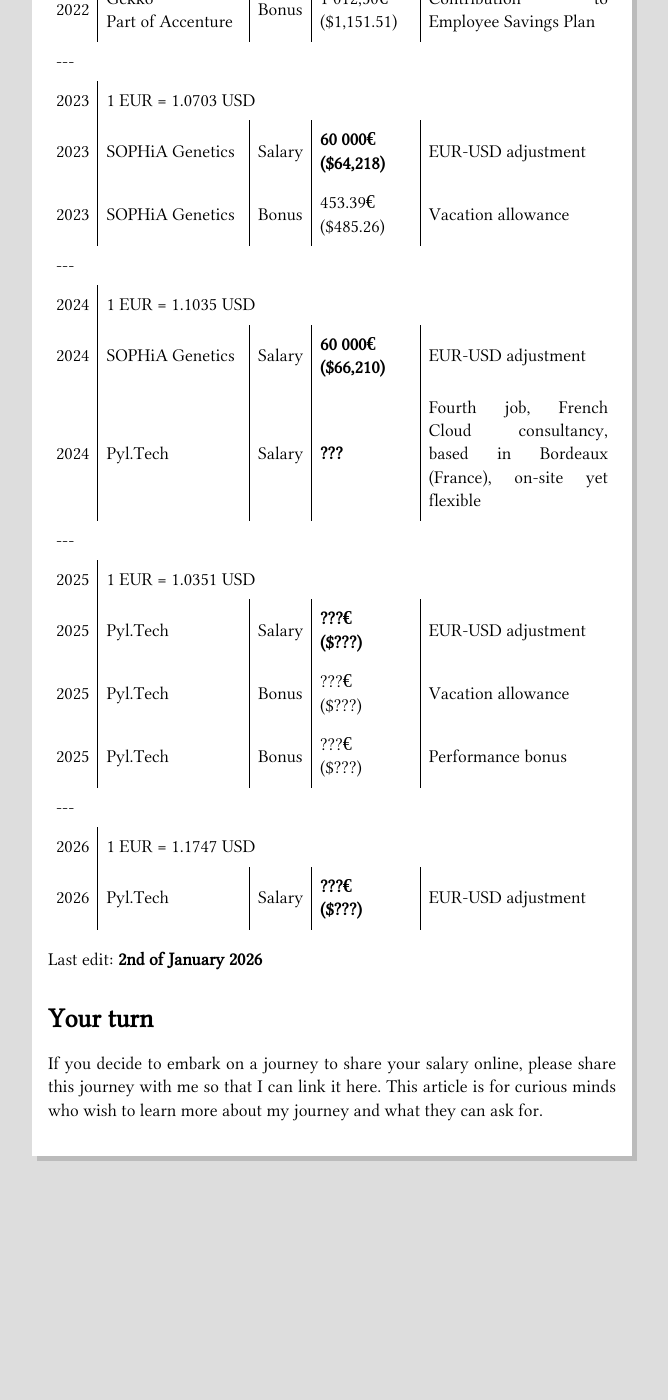
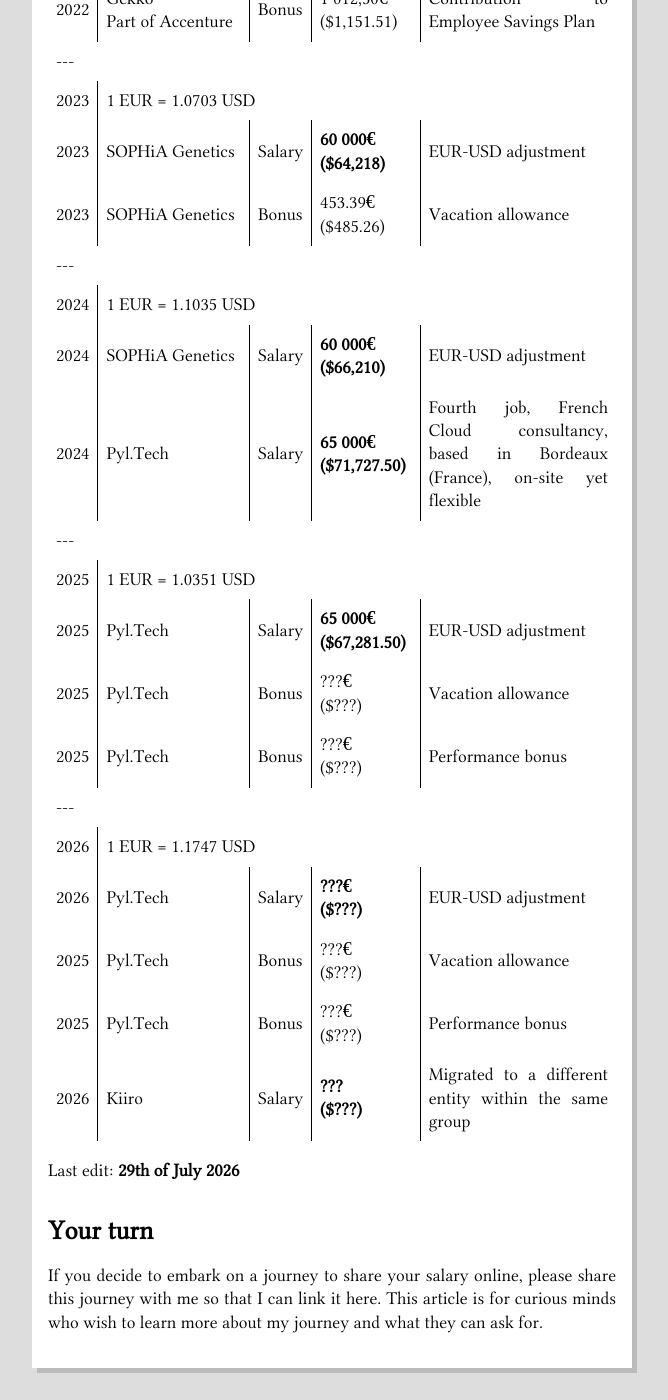
Before and after one commit to vcz-fr/Website, a Jekyll site: the page built from _posts/2023/2023-12-17-salary.md, in a window 1280 px wide and 1400 px high, scrolled down 4002 px. Shown: the whole window, without its empty margins (504-1172 px from the left). Built offline with Jekyll 4.4.1, drawn with Linux system fonts in a browser that asks for light colours; before the commit the page ends 5190 px from its top, so only the background shows below that.

Commit message:
Update salary blog post

```diff
--- a/_posts/2023/2023-12-17-salary.md
+++ b/_posts/2023/2023-12-17-salary.md
@@ -125,21 +125,24 @@
         <tr><td colspan="5">---</td></tr>
         <tr class="_chk-usd"><td>2024</td><td colspan="4">1 EUR = 1.1035 USD</td></tr>
         <tr class="_chk-usd"><td>2024</td><td>SOPHiA Genetics</td><td>Salary</td><td><b>60&nbsp;000€<br><span class="_chk-usd">($66,210)</span></b></td><td>EUR-USD adjustment</td></tr>
-        <tr><td>2024</td><td>Pyl.Tech</td><td>Salary</td><td><b>???</b></td><td>Fourth job, French Cloud consultancy, based in Bordeaux (France), on-site yet flexible</td></tr>
+        <tr><td>2024</td><td>Pyl.Tech</td><td>Salary</td><td><b>65&nbsp;000€<br><span class="_chk-usd">($71,727.50)</span></b></td><td>Fourth job, French Cloud consultancy, based in Bordeaux (France), on-site yet flexible</td></tr>
         <tr><td colspan="5">---</td></tr>
         <tr class="_chk-usd"><td>2025</td><td colspan="4">1 EUR = 1.0351 USD</td></tr>
-        <tr class="_chk-usd"><td>2025</td><td>Pyl.Tech</td><td>Salary</td><td><b>???€<br><span class="_chk-usd">($???)</span></b></td><td>EUR-USD adjustment</td></tr>
+        <tr class="_chk-usd"><td>2025</td><td>Pyl.Tech</td><td>Salary</td><td><b>65&nbsp;000€<br><span class="_chk-usd">($67,281.50)</span></b></td><td>EUR-USD adjustment</td></tr>
         <tr class="_chk-bon"><td>2025</td><td>Pyl.Tech</td><td>Bonus</td><td>???€<br><span class="_chk-usd">($???)</span></td><td>Vacation allowance</td></tr>
         <tr class="_chk-bon"><td>2025</td><td>Pyl.Tech</td><td>Bonus</td><td>???€<br><span class="_chk-usd">($???)</span></td><td>Performance bonus</td></tr>
         <tr><td colspan="5">---</td></tr>
         <tr class="_chk-usd"><td>2026</td><td colspan="4">1 EUR = 1.1747 USD</td></tr>
         <tr class="_chk-usd"><td>2026</td><td>Pyl.Tech</td><td>Salary</td><td><b>???€<br><span class="_chk-usd">($???)</span></b></td><td>EUR-USD adjustment</td></tr>
+        <tr class="_chk-bon"><td>2025</td><td>Pyl.Tech</td><td>Bonus</td><td>???€<br><span class="_chk-usd">($???)</span></td><td>Vacation allowance</td></tr>
+        <tr class="_chk-bon"><td>2025</td><td>Pyl.Tech</td><td>Bonus</td><td>???€<br><span class="_chk-usd">($???)</span></td><td>Performance bonus</td></tr>
+        <tr><td>2026</td><td>Kiiro</td><td>Salary</td><td><b>???<br><span class="_chk-usd">($???)</span></b></td><td>Migrated to a different entity within the same group</td></tr>
     </tbody>
 </table>
 
 </div>
 
-Last edit: **2nd of January 2026**
+Last edit: **29th of July 2026**
 
 ## Your turn
 
```
